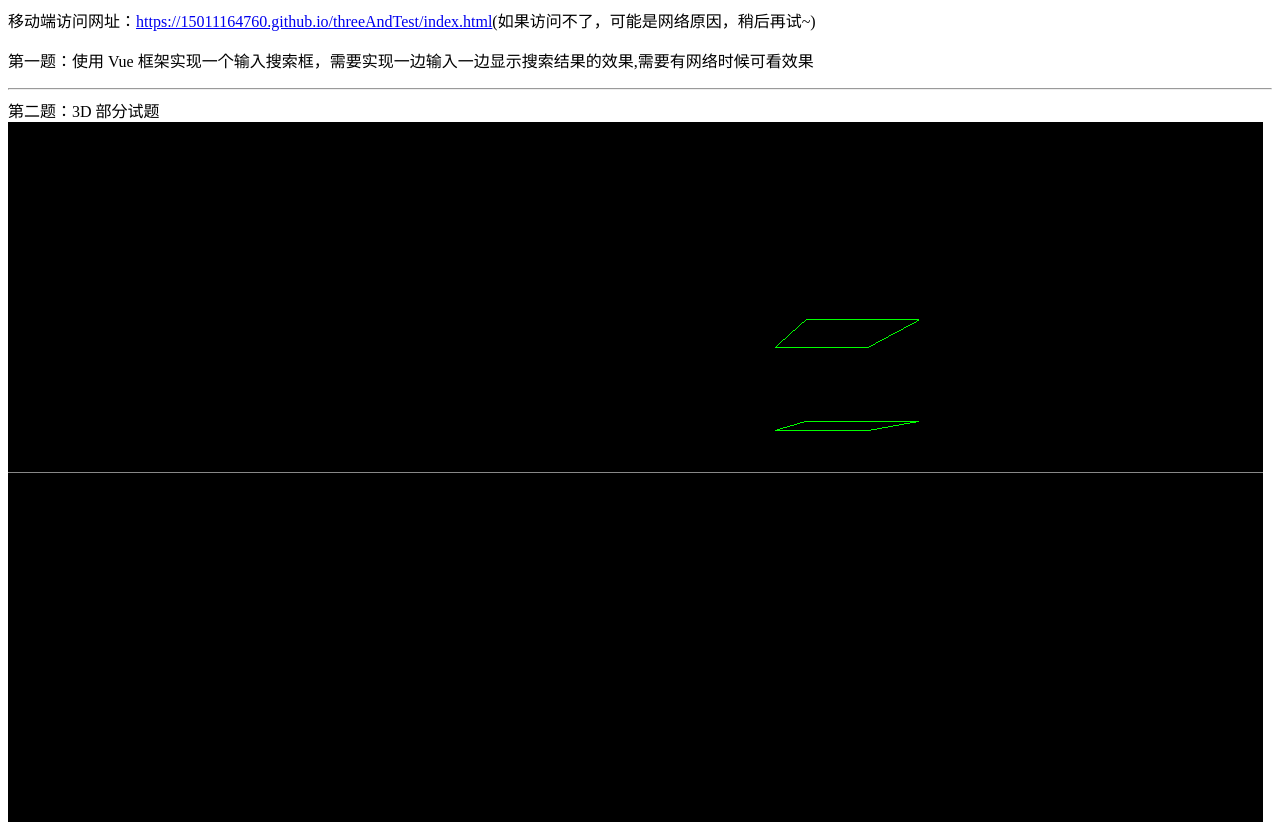
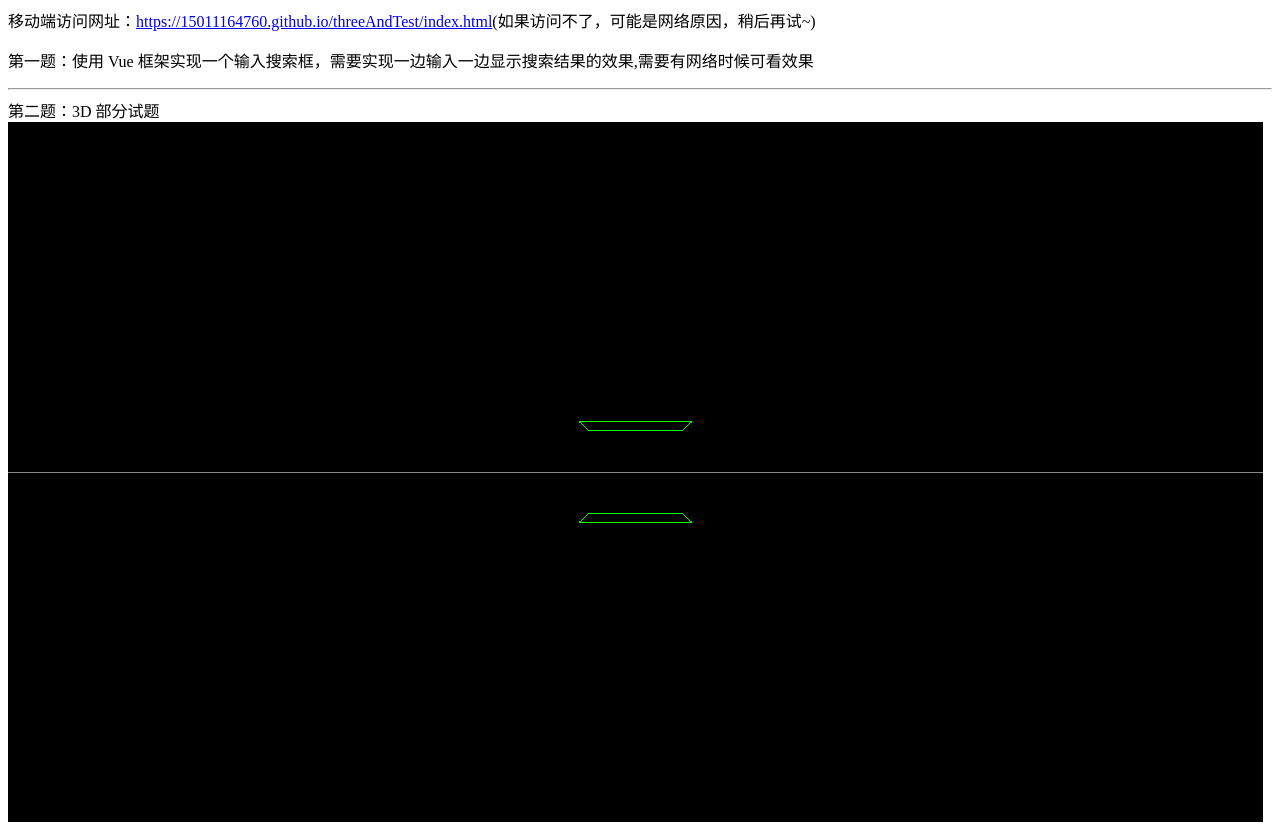
Before and after one commit to 15011164760/threeAndTest, a plain HTML site: page index.html in a window 1280 px wide. Drawn offline with nearby package versions, Linux system fonts and the light colour scheme.

Commit message:
修改位置

```diff
--- a/index.html
+++ b/index.html
@@ -132,7 +132,7 @@ const box = new THREE.LineSegments(geometry, material);
 scene.add(box);
 
 // 平移 BOX
-box.position.set(2, 1, 0);
+box.position.set(0, 0, 0);
 
 // 鼠标交互变量
 let isDragging = false;
```
